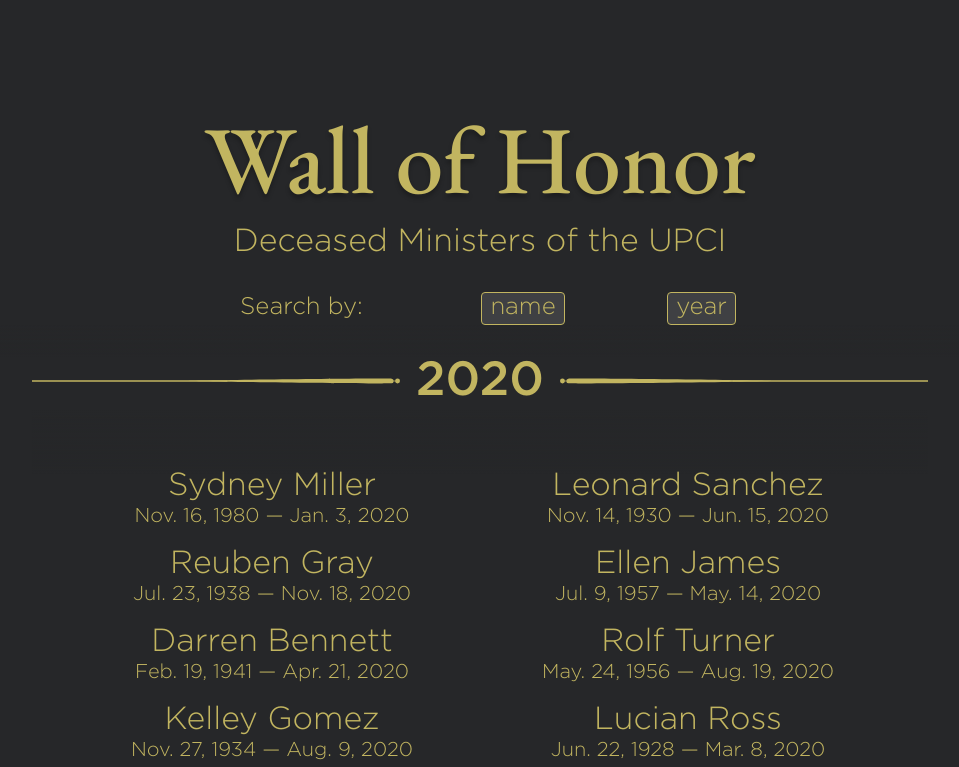
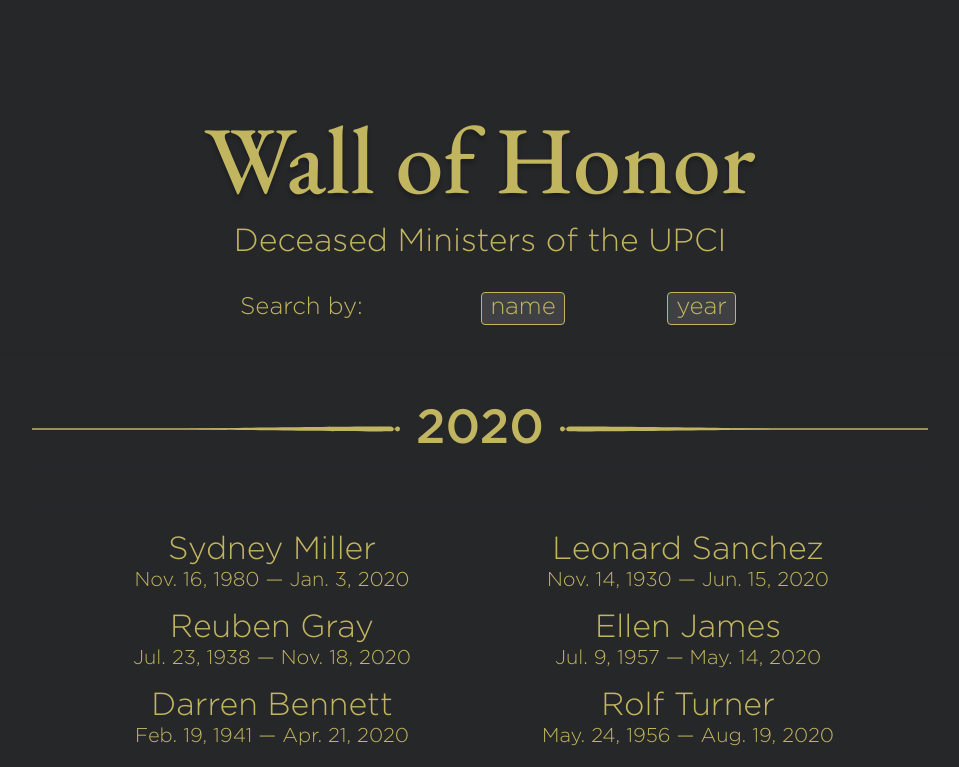
Before and after one commit to jdbernard/upci-wall-of-honor, a Vue app in the folder webapp/: page /deceased-ministers in a window 1280 px wide. Shown: the top 767 px of the page, without its empty margins (160-1119 px from the left). Built offline with nearby package versions, Linux system fonts and the light colour scheme.

Commit message:
Correct styling of names when searching by name.

```diff
--- a/webapp/src/views/DeceasedMinisters.scss
+++ b/webapp/src/views/DeceasedMinisters.scss
@@ -54,6 +54,7 @@
 
 
       li {
+        display: inline-block;
         padding: 0;
         margin: 0;
       }
@@ -86,7 +87,6 @@
       animation: 2s ease-in infinite alternate pulseOpacity;
       background-color: lighten($color-bg, 8%);
       border-radius: 4px;
-      display: inline-block;
       height: 4rem;
       margin-top: 10.5rem;
       margin: 1rem;
@@ -95,7 +95,7 @@
   }
 }
 
-body {
+html, body {
   scrollbar-width: none;
 }
 
```
Also changed, not shown: webapp/src/main.ts (+1 -6 lines).
